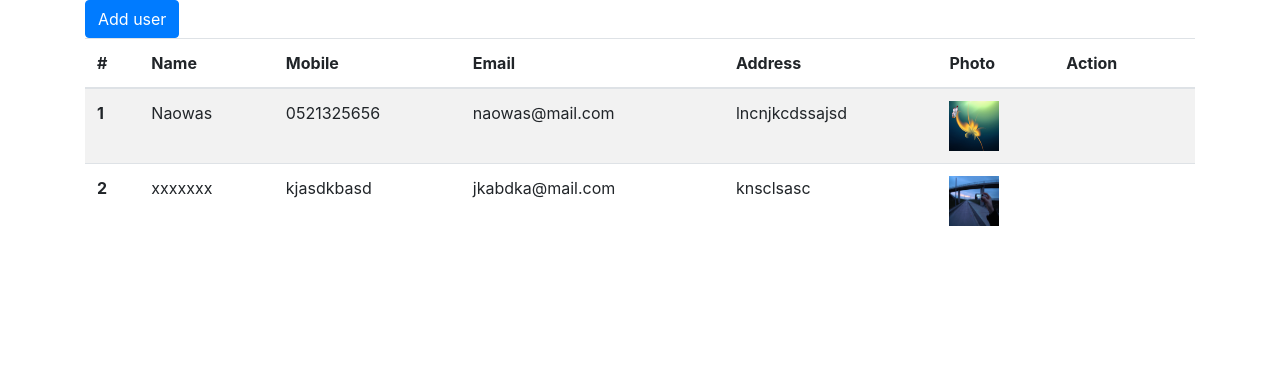
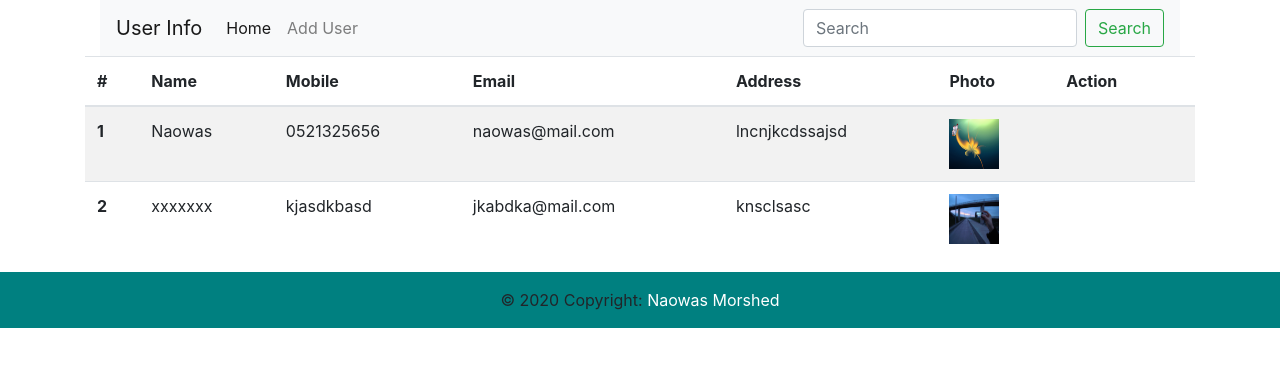
Before and after one commit to naowas/oop_pdo_crud, a PHP site: page / in a window 1280 px wide. Shown: the top 367 px of the page. Run offline with PHP 8.4, Linux system fonts and the light colour scheme; data comes from the database, SQL or seed files in the repository; some libraries are stand-ins or nearby versions.

Commit message:
nav and footer added

```diff
--- a/add.php
+++ b/add.php
@@ -7,6 +7,9 @@ $model->insert();
 ?>
 <div class="container">
     <div class="container-fluid">
+        <?php
+include 'inc/nav.php';
+?>
         <form action="add.php" method="POST" enctype="multipart/form-data">
 
             <div class="form-group">
--- a/edit.php
+++ b/edit.php
@@ -7,6 +7,9 @@ require 'class/functions.class.php';
 ?>
 <div class="container">
     <div class="container-fluid">
+               <?php
+include 'inc/nav.php';
+?>
         <form action="" method="POST" enctype="multipart/form-data">
 
             <?php
--- a/inc/footer.php
+++ b/inc/footer.php
@@ -1,3 +1,15 @@
+
+<!-- Footer -->
+<footer class="page-footer font-small blue" style="background-color: teal;" >
+
+  <!-- Copyright -->
+  <div class="footer-copyright text-center py-3">© 2020 Copyright:
+    <a href="https://naowas.github.io/" style="color: #fff;">Naowas Morshed</a>
+  </div>
+  <!-- Copyright -->
+
+</footer>
+<!-- Footer -->
 <!-- <script src="assets/js/bootstrap.min.js"></script>
 <script src="assets/js/jquery-3.5.1.slim.min.js"></script>
 <script src="assets/js/popper.min.js"></script> -->
--- /dev/null
+++ b/inc/nav.php
@@ -0,0 +1,21 @@
+<nav class="navbar navbar-expand-lg navbar-light bg-light">
+  <a class="navbar-brand" href="index.php">User Info</a>
+  <button class="navbar-toggler" type="button" data-toggle="collapse" data-target="#navbarSupportedContent" aria-controls="navbarSupportedContent" aria-expanded="false" aria-label="Toggle navigation">
+    <span class="navbar-toggler-icon"></span>
+  </button>
+
+  <div class="collapse navbar-collapse" id="navbarSupportedContent">
+    <ul class="navbar-nav mr-auto">
+      <li class="nav-item active">
+        <a class="nav-link" href="index.php">Home <span class="sr-only">(current)</span></a>
+      </li>
+      <li class="nav-item">
+        <a class="nav-link" href="add.php">Add User</a>
+      </li>
+    </ul>
+    <form class="form-inline my-2 my-lg-0">
+      <input class="form-control mr-sm-2" type="search" placeholder="Search" aria-label="Search">
+      <button class="btn btn-outline-success my-2 my-sm-0" type="submit">Search</button>
+    </form>
+  </div>
+</nav>
--- a/index.php
+++ b/index.php
@@ -7,12 +7,14 @@ $rows = $model->fetch();
 ?>
 
 <body>
+
     <div class="container">
         <div class="container-fluid">
 
-
+<?php
+include 'inc/nav.php';
+?>
             <div class="row">
-                <a class="btn btn-primary" href="add.php">Add user</a>
                 <table class="table table-striped table-hover">
                     <thead>
                         <tr>
--- a/view.php
+++ b/view.php
@@ -7,6 +7,9 @@ require 'class/functions.class.php';
 ?>
 <div class="container">
     <div class="container-fluid">
+        <?php
+include 'inc/nav.php';
+?>
         <form>
 
             <?php
```
